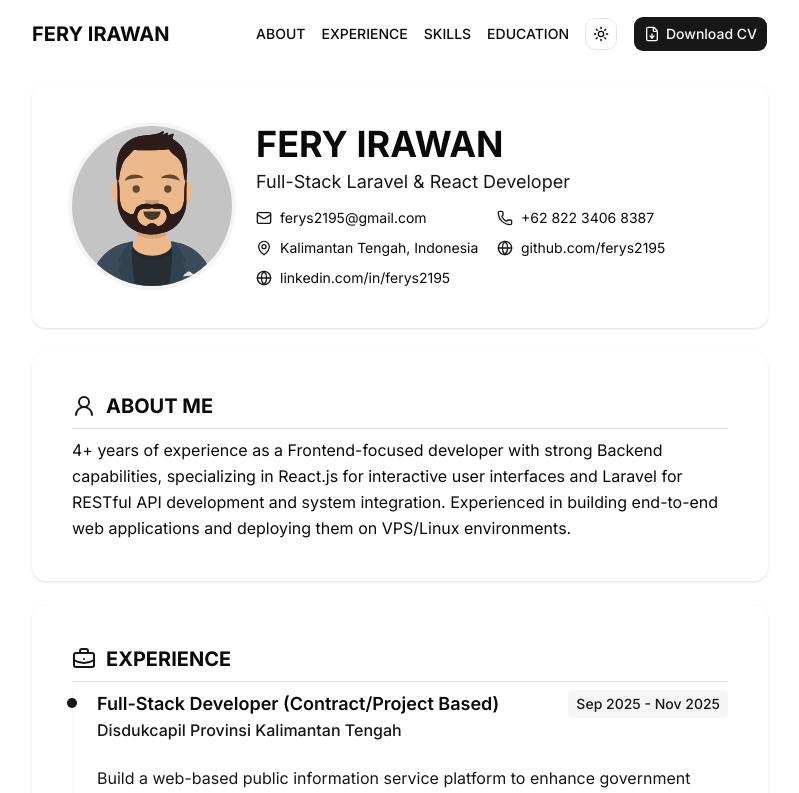
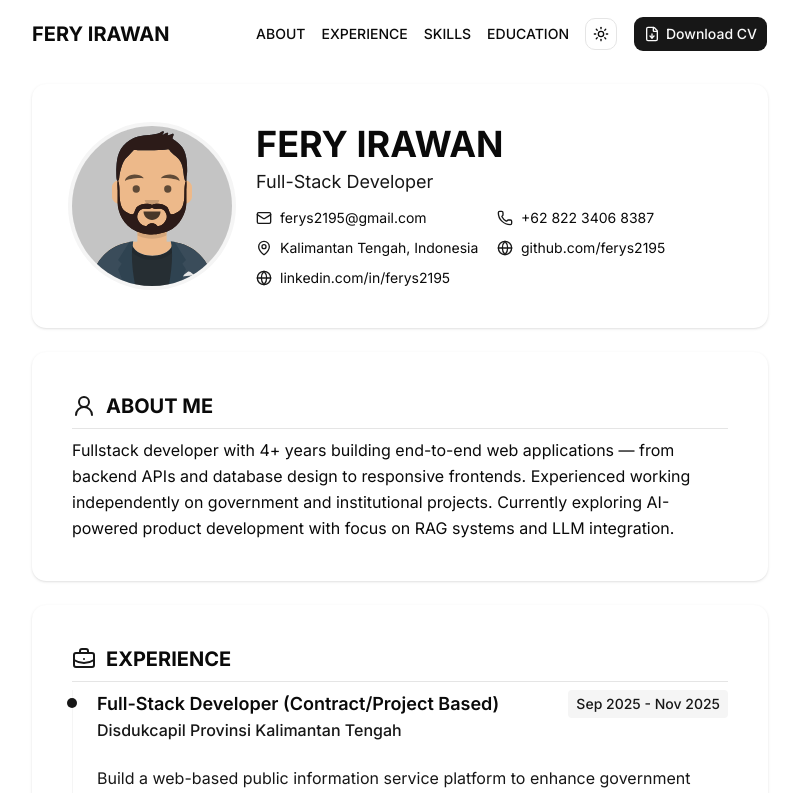
Before and after one commit to ferys2195/simple-resume, a Next.js app: page / in a window 1280 px wide. Shown: the top 793 px of the page, without its empty margins (240-1039 px from the left). Built offline with nearby package versions, Linux system fonts and the light colour scheme.

Commit message:
feat: update profile details and improve contact information display in PrintResume component

```diff
--- a/components/resume/print/PrintResume.tsx
+++ b/components/resume/print/PrintResume.tsx
@@ -24,13 +24,13 @@ export default function PrintResume() {
       {/* Header */}
       <div className="print-header">
         <h1 className="print-name">{data.name}</h1>
-        <p className="print-title">PHP / Laravel Developer</p>
+        <p className="print-title">{data.title}</p>
         <div className="print-contacts">
-          <span>Kalimantan Tengah, Indonesia</span>
-          <span>+62 822 3406 8387</span>
-          <span>ferys2195@gmail.com</span>
-          <span>github.com/farys2195</span>
-          <span>linkedin.com/in/farys2195</span>
+          <span>{data.contacts[2].label}</span>
+          <span>{data.contacts[1].label}</span>
+          <span>{data.contacts[0].label}</span>
+          <span>{data.contacts[3].label}</span>
+          <span>{data.contacts[4].label}</span>
         </div>
       </div>
 
--- a/data/profile.ts
+++ b/data/profile.ts
@@ -7,8 +7,8 @@ const yearsOfExperience = differenceInYears(new Date(), startExperienceDate)
 
 export const profile: Profile = {
   name: "Fery Irawan",
-  title: "Full-Stack Laravel & React Developer",
-  about: `${yearsOfExperience}+ years of experience as a Frontend-focused developer with strong Backend capabilities, specializing in React.js for interactive user interfaces and Laravel for RESTful API development and system integration. Experienced in building end-to-end web applications and deploying them on VPS/Linux environments.`,
+  title: "Full-Stack Developer",
+  about: `Fullstack developer with ${yearsOfExperience}+ years building end-to-end web applications — from backend APIs and database design to responsive frontends. Experienced working independently on government and institutional projects. Currently exploring AI-powered product development with focus on RAG systems and LLM integration.`,
   avatarUrl: "/avatar.svg",
   contacts: [
     {
```
